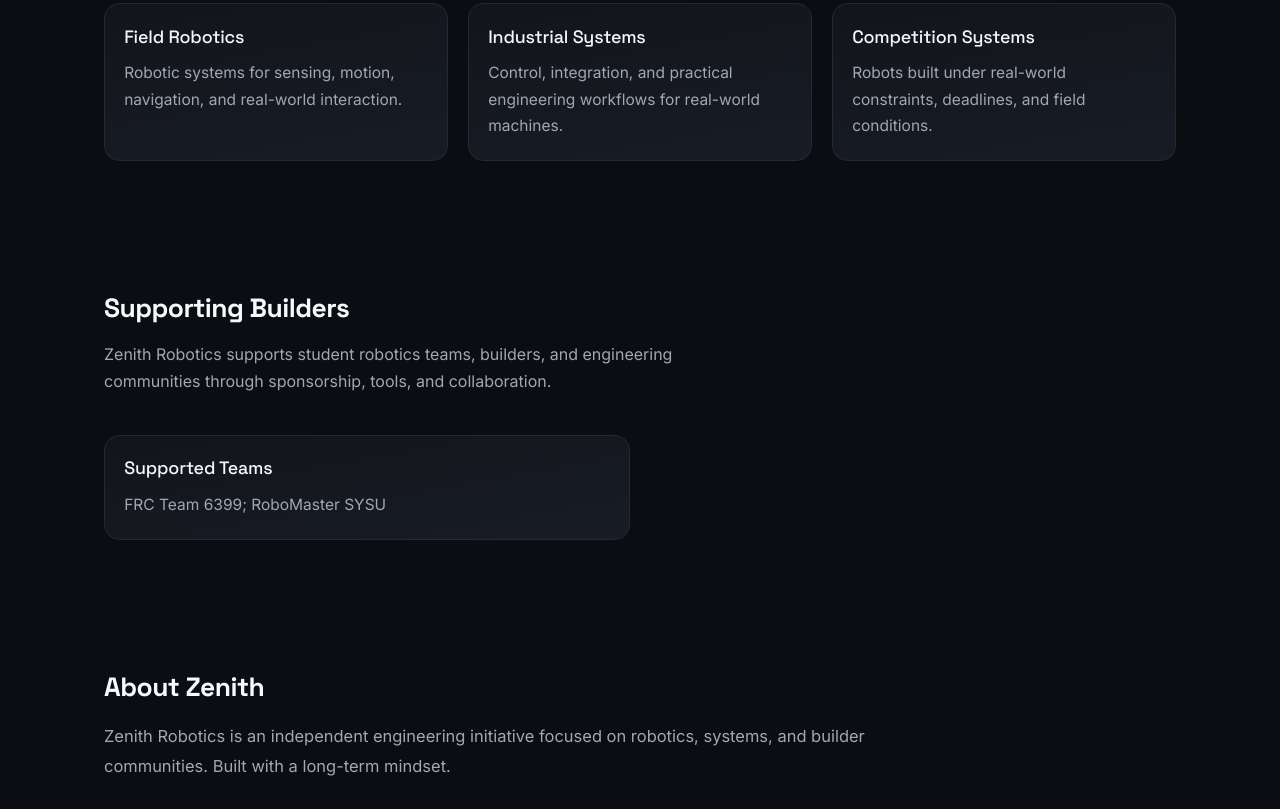
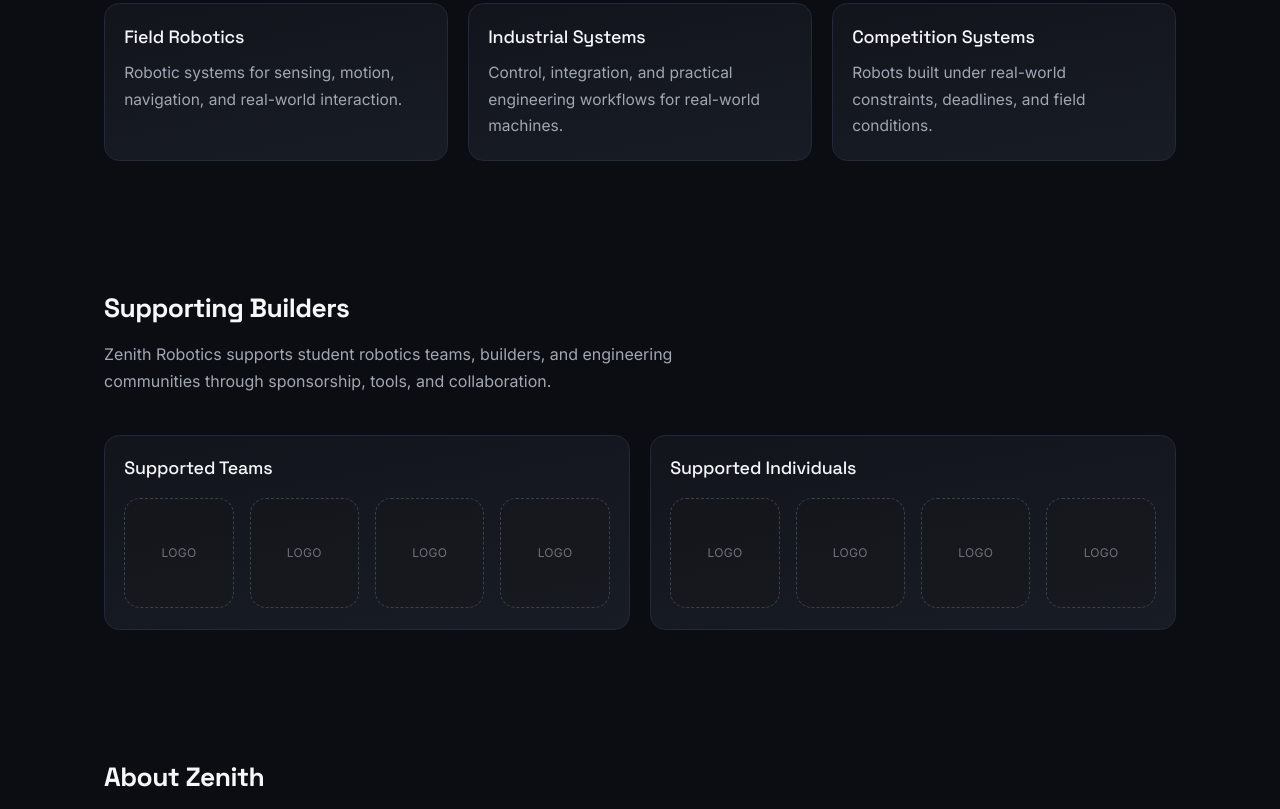
Before and after one commit to zenithrobo/zenithrobo.github.io, an Astro site: page / in a window 1280 px wide. Shown: the part 1292-2101 px from the top of the page. Built offline with nearby package versions, Linux system fonts and the light colour scheme; Astro itself is replaced by a stand-in of ours.

Commit message:
feat: update call-to-action buttons and enhance community section layout

```diff
--- a/src/pages/index.astro
+++ b/src/pages/index.astro
@@ -66,10 +66,8 @@
 						Where robots, systems, and builders grow together.
 					</p>
 					<div class="mt-10 flex flex-wrap gap-4">
-						<a href="#projects" class="btn btn-primary">View Projects</a>
-						<a href="https://github.com/zenithrobo" target="_blank" rel="noreferrer" class="btn btn-outline">
-							GitHub
-						</a>
+						<a href="#projects" class="btn btn-primary">Explore Work</a>
+						<a href="#about" class="btn btn-outline">About Zenith</a>
 					</div>
 				</div>
 				<div class="reveal delay-1">
@@ -125,17 +123,47 @@
 			<section id="community" class="pb-24 md:pb-32" aria-labelledby="community-title">
 				<div class="reveal">
 					<h2 id="community-title" class="section-title">Supporting Builders</h2>
-					<p class="section-subtitle">Zenith Robotics supports student robotics teams, builders, and engineering communities through sponsorship, tools, and collaboration.</p>
+					<p class="section-subtitle">
+						Zenith Robotics supports student robotics teams, builders, and engineering communities through sponsorship, tools, and collaboration.
+					</p>
 				</div>
+
 				<div class="mt-10 grid gap-5 sm:grid-cols-2">
 					<div class="project-card reveal delay-1">
 						<h3>Supported Teams</h3>
-						<p>FRC Team 6399; RoboMaster SYSU</p>
+						<div class="mt-4 grid grid-cols-4 gap-4">
+							<div class="aspect-square rounded-2xl border border-dashed border-zinc-700 bg-zinc-900/40 flex items-center justify-center text-xs uppercase tracking-wide text-zinc-500">
+								Logo
+							</div>
+							<div class="aspect-square rounded-2xl border border-dashed border-zinc-700 bg-zinc-900/40 flex items-center justify-center text-xs uppercase tracking-wide text-zinc-500">
+								Logo
+							</div>
+							<div class="aspect-square rounded-2xl border border-dashed border-zinc-700 bg-zinc-900/40 flex items-center justify-center text-xs uppercase tracking-wide text-zinc-500">
+								Logo
+							</div>
+							<div class="aspect-square rounded-2xl border border-dashed border-zinc-700 bg-zinc-900/40 flex items-center justify-center text-xs uppercase tracking-wide text-zinc-500">
+								Logo
+							</div>
+						</div>
 					</div>
-					<!-- <a class="project-card reveal delay-2" href="https://github.com/zenithrobo" target="_blank" rel="noreferrer">
+
+					<div class="project-card reveal delay-2">
 						<h3>Supported Individuals</h3>
-						<p>TBA</p>
-					</a> -->
+						<div class="mt-4 grid grid-cols-4 gap-4">
+							<div class="aspect-square rounded-2xl border border-dashed border-zinc-700 bg-zinc-900/40 flex items-center justify-center text-xs uppercase tracking-wide text-zinc-500">
+								Logo
+							</div>
+							<div class="aspect-square rounded-2xl border border-dashed border-zinc-700 bg-zinc-900/40 flex items-center justify-center text-xs uppercase tracking-wide text-zinc-500">
+								Logo
+							</div>
+							<div class="aspect-square rounded-2xl border border-dashed border-zinc-700 bg-zinc-900/40 flex items-center justify-center text-xs uppercase tracking-wide text-zinc-500">
+								Logo
+							</div>
+							<div class="aspect-square rounded-2xl border border-dashed border-zinc-700 bg-zinc-900/40 flex items-center justify-center text-xs uppercase tracking-wide text-zinc-500">
+								Logo
+							</div>
+						</div>
+					</div>
 				</div>
 			</section>
 
```
